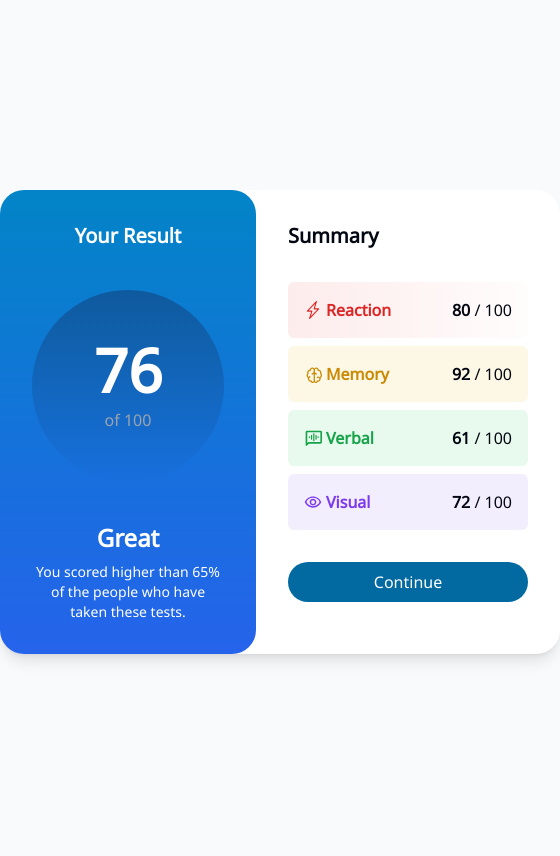
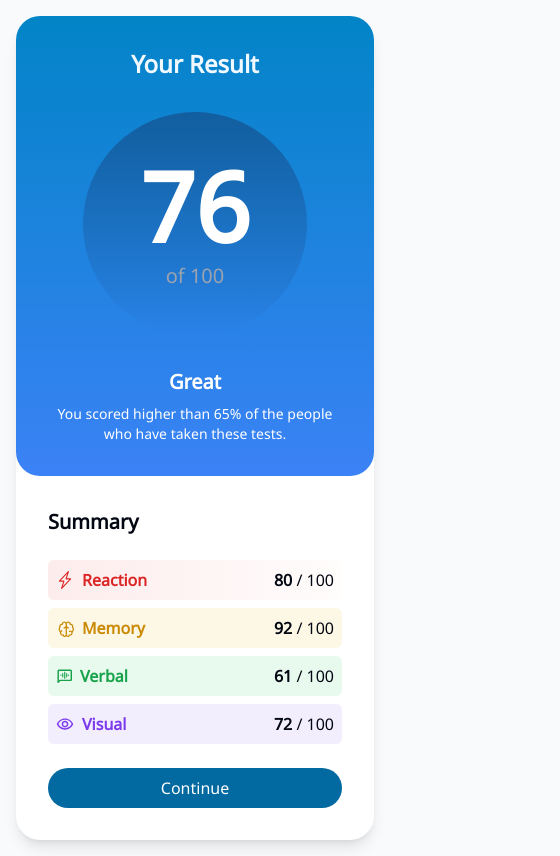
Before and after one commit to JoJe3003/component-library, a Next.js app: page / in a window 390 px wide. Shown: the whole page, 560 px wide, since content can reach past the window. Built offline with nearby package versions, Linux system fonts and the light colour scheme.

Commit message:
Added mobile dynamics to ResultSummary component

```diff
--- a/src/components/ResultSummary.tsx
+++ b/src/components/ResultSummary.tsx
@@ -1,21 +1,32 @@
+import { Noto_Sans } from 'next/font/google';
+
+const mainFont = Noto_Sans({
+	subsets: ['latin'],
+	weight: '400',
+});
+
 export default function ResultSummary() {
 	return (
-		<div className="flex text-white bg-white shadow-lg rounded-3xl">
-			<div className="flex flex-col items-center justify-center max-w-xs gap-10 p-8 bg-gradient-to-t from-blue-600 to-sky-600 rounded-3xl">
-				<h1 className="text-xl font-semibold">Your Result</h1>
-				<p className="flex flex-col items-center justify-center w-48 h-48 gap-2 text-gray-400 rounded-full bg-gradient-to-t from-transparent to-blue-950/40">
-					<span className="text-6xl font-bold text-white">76</span> of 100
+		<div className={mainFont.className}>
+			<div className="flex flex-col m-4 text-white bg-white shadow-lg sm:flex-row rounded-3xl">
+				<div className="flex flex-col items-center justify-center gap-8 p-8 sm:gap-10 sm:max-w-xs min-w-xs bg-gradient-to-t from-blue-500 to-sky-600 rounded-3xl">
+					<h1 className="text-2xl font-semibold text-sky-50">Your Result</h1>
+					<p className="flex flex-col items-center justify-center w-56 h-56 gap-2 text-xl text-gray-400 rounded-full sm:w-48 sm:h-48 bg-gradient-to-t from-transparent to-blue-950/40 sm:text-base">
+						<span className="font-bold text-white text-8xl sm:text-7xl">76</span> of 100
 					</p>
 					<p className="flex flex-col items-center gap-2 text-sm text-center">
-					<span className="text-2xl font-semibold">Great</span>
-					You scored higher than 65% of the people who have taken these tests.
+						<span className="text-xl font-semibold">Great</span>
+						<span>
+							You scored higher than <span>65%</span> of the people who have taken
+							these tests.
+						</span>
 					</p>
 				</div>
-			<div className="flex flex-col gap-8 p-8 text-gray-950">
+				<div className="flex flex-col gap-6 p-8 sm:gap-8 text-gray-950">
 					<h2 className="text-xl font-semibold">Summary</h2>
-				<div className="flex flex-col gap-2 w-60">
-					<div className="flex justify-between p-4 rounded-md bg-gradient-to-r from-red-500/10 to-red-200/5">
-						<div className="flex items-center gap-1 font-bold text-red-600">
+					<div className="flex flex-col gap-2 min-w-[16rem]">
+						<div className="flex justify-between p-2 rounded-md sm:p-4 bg-gradient-to-r from-red-500/10 to-red-200/5">
+							<div className="flex items-center gap-2 font-bold text-red-600">
 								<svg
 									xmlns="http://www.w3.org/2000/svg"
 									width="18"
@@ -33,8 +44,8 @@ export default function ResultSummary() {
 								<span className="font-bold">80</span> / 100
 							</div>
 						</div>
-					<div className="flex justify-between p-4 rounded-md bg-yellow-500/10">
-						<div className="flex items-center gap-1 font-bold text-yellow-600">
+						<div className="flex justify-between p-2 rounded-md sm:p-4 bg-yellow-500/10">
+							<div className="flex items-center gap-2 font-bold text-yellow-600">
 								<svg
 									xmlns="http://www.w3.org/2000/svg"
 									width="18"
@@ -52,12 +63,12 @@ export default function ResultSummary() {
 								<span className="font-bold">92</span> / 100
 							</div>
 						</div>
-					<div className="flex justify-between p-4 rounded-md bg-green-500/10">
-						<div className="flex items-center gap-1 font-bold text-green-600">
+						<div className="flex justify-between p-2 rounded-md sm:p-4 bg-green-500/10">
+							<div className="flex items-center gap-2 font-bold text-green-600">
 								<svg
 									xmlns="http://www.w3.org/2000/svg"
-								width="18"
-								height="18"
+									width="16"
+									height="16"
 									viewBox="0 0 22 22"
 								>
 									<path
@@ -71,8 +82,8 @@ export default function ResultSummary() {
 								<span className="font-bold">61</span> / 100
 							</div>
 						</div>
-					<div className="flex justify-between p-4 rounded-md bg-violet-500/10">
-						<div className="flex items-center gap-1 font-bold text-violet-600">
+						<div className="flex justify-between p-2 rounded-md sm:p-4 bg-violet-500/10">
+							<div className="flex items-center gap-2 font-bold text-violet-600">
 								<svg
 									xmlns="http://www.w3.org/2000/svg"
 									width="18"
@@ -91,10 +102,11 @@ export default function ResultSummary() {
 							</div>
 						</div>
 					</div>
-				<button className="p-2 text-white transition duration-300 rounded-full bg-sky-700 hover:bg-sky-800 hover:-translate-y-1">
+					<button className="p-2 text-white transition duration-75 rounded-full bg-sky-700 hover:bg-sky-800 hover:shadow-md active:translate-y-0.5">
 						Continue
 					</button>
 				</div>
 			</div>
+		</div>
 	);
 }
--- a/src/pages/_app.tsx
+++ b/src/pages/_app.tsx
@@ -1,16 +1,6 @@
 import '@/styles/globals.css';
 import type { AppProps } from 'next/app';
-import { Noto_Sans } from 'next/font/google';
-
-const mainFont = Noto_Sans({
-	subsets: ['latin'],
-	weight: '400',
-});
 
 export default function App({ Component, pageProps }: AppProps) {
-	return (
-		<main className={mainFont.className}>
-			<Component {...pageProps} />
-		</main>
-	);
+	return <Component {...pageProps} />;
 }
--- a/tailwind.config.js
+++ b/tailwind.config.js
@@ -5,14 +5,6 @@ module.exports = {
 		'./src/components/**/*.{js,ts,jsx,tsx}',
 		'./src/app/**/*.{js,ts,jsx,tsx}',
 	],
-  theme: {
-    extend: {
-      backgroundImage: {
-        'gradient-radial': 'radial-gradient(var(--tw-gradient-stops))',
-        'gradient-conic':
-          'conic-gradient(from 180deg at 50% 50%, var(--tw-gradient-stops))',
-      },
-    },
-  },
+	theme: {},
 	plugins: [],
-}
+};
```
Lines whose indentation alone changed are shown as unchanged.
